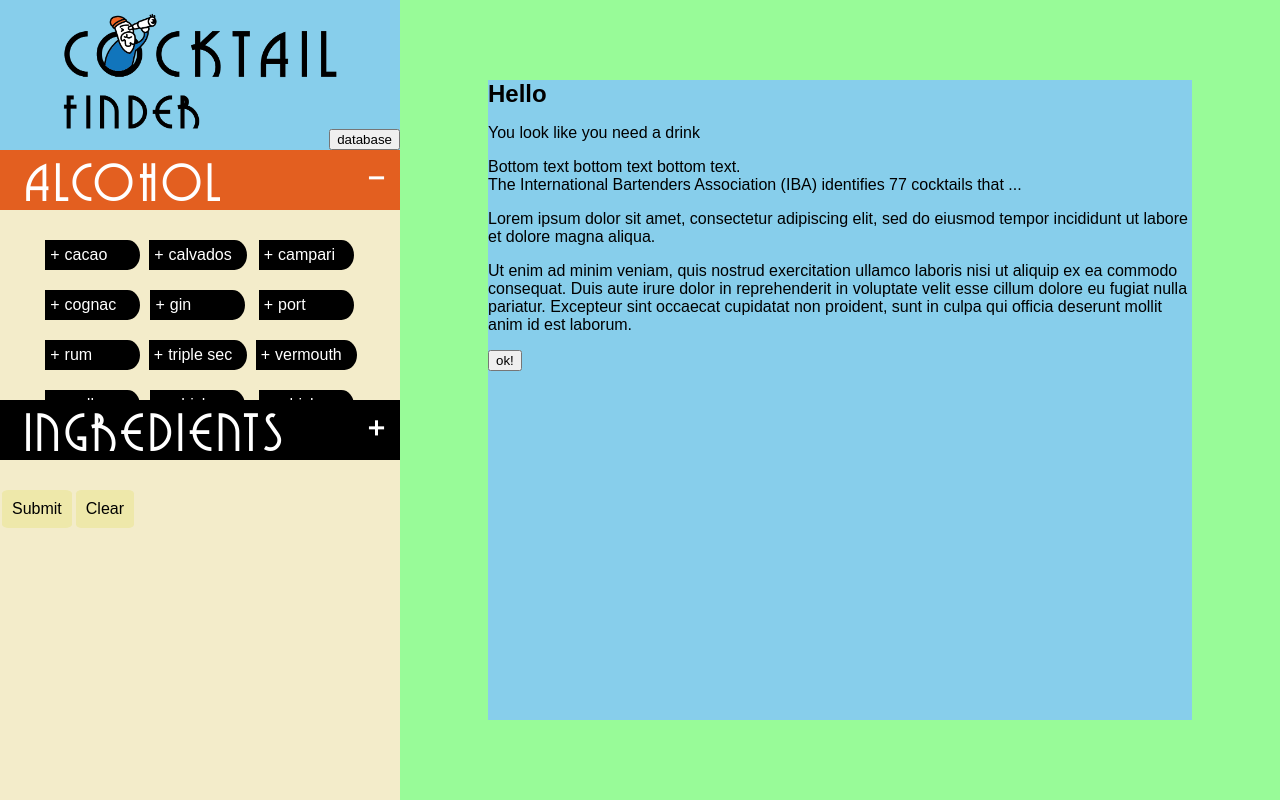
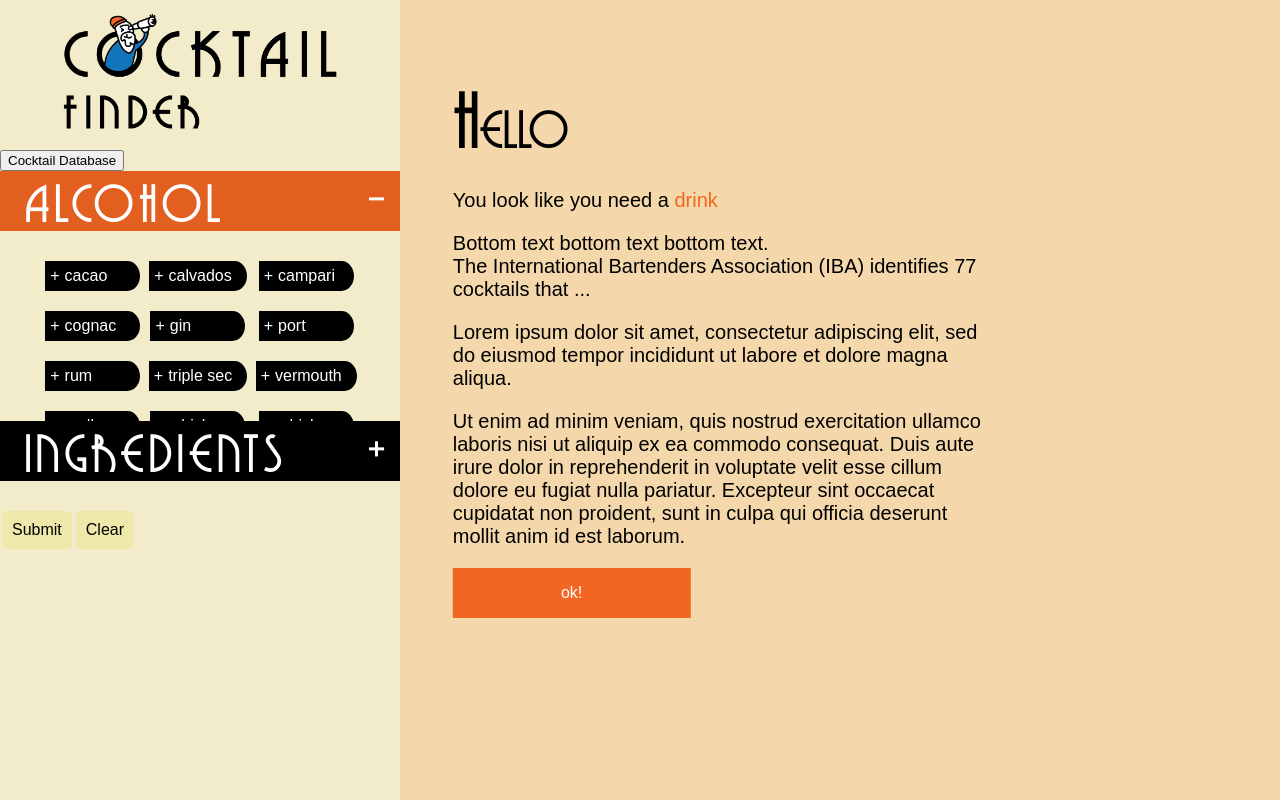
Before and after one commit to PGalicia/CocktailFinder, a React (Create React App) app: page / in a window 1280 px wide. Built offline with nearby package versions, Linux system fonts and the light colour scheme.

Commit message:
Redesign Greeting Page

```diff
--- a/src/components/container/checklist.jsx
+++ b/src/components/container/checklist.jsx
@@ -205,8 +205,8 @@ class Checklist extends Component {
       <form onSubmit={this.handleSubmit} className="filter-form">
         <header className="title" onClick={this.returnToGreet}>
           <h1 style={{ display: "none" }}>Calvin's Logo</h1>
-          <button onClick={this.displayCocktails}>database</button>
         </header>
+        <button onClick={this.displayCocktails}>Cocktail Database</button>
         <FilterChecklist
           name="ALCOHOL"
           category="liquor"
--- a/src/components/presentational/greeting.jsx
+++ b/src/components/presentational/greeting.jsx
@@ -20,7 +20,10 @@ const Greeting = props => {
   return (
     <div className="greeting-container">
       <div className="greeting-card">
-        <h2>Hello</h2>
+        <h2>
+          <span>H</span>
+          ELLO
+        </h2>
         <p>
           You look like you need a <span>drink</span>
         </p>
@@ -41,7 +44,12 @@ const Greeting = props => {
           pariatur. Excepteur sint occaecat cupidatat non proident, sunt in
           culpa qui officia deserunt mollit anim id est laborum.
         </p>
-        <button onClick={() => props.closeGreetingMessage()}>ok!</button>
+        <button
+          className="greeting-button"
+          onClick={() => props.closeGreetingMessage()}
+        >
+          ok!
+        </button>
       </div>
     </div>
   );
--- a/src/style/checklist.css
+++ b/src/style/checklist.css
@@ -5,7 +5,6 @@
 .title {
   position: relative;
   height: 150px;
-  background-color: skyblue;
   background-image: url(../assests/logo.png);
   background-size: contain;
   background-repeat: no-repeat;
@@ -18,9 +17,10 @@
 }
 
 .title button {
-  position: absolute;
+  position: relative;
+  /* position: absolute;
   right: 0;
-  bottom: 0;
+  bottom: 0; */
 }
 
 .title p {
--- a/src/style/greeting.css
+++ b/src/style/greeting.css
@@ -1,19 +1,39 @@
 .greeting-container {
-  background-color: palegreen;
+  background-color: #f4d8ab;
   position: relative;
   height: 100vh;
 }
 
 .greeting-container h2 {
   margin: 0;
+  font-size: 50px;
+  font-family: Grenadier;
+  font-weight: lighter;
+}
+
+.greeting-container h2 span {
+  font-size: 75px;
 }
 
 .greeting-card {
   position: absolute;
-  background-color: skyblue;
-  left: 50%;
   top: 50%;
-  transform: translate(-50%, -50%);
-  width: 80%;
+  transform: translate(10%, -50%);
+  width: 60%;
   height: 80%;
+  font-size: 20px;
 }
+
+.greeting-card p span {
+  color: #f26522;
+}
+
+.greeting-button {
+  background-color: #f26522;
+  border: none;
+  color: white;
+  height: 50px;
+  width: 45%;
+  cursor: pointer;
+  font-size: 16px;
+}
```
